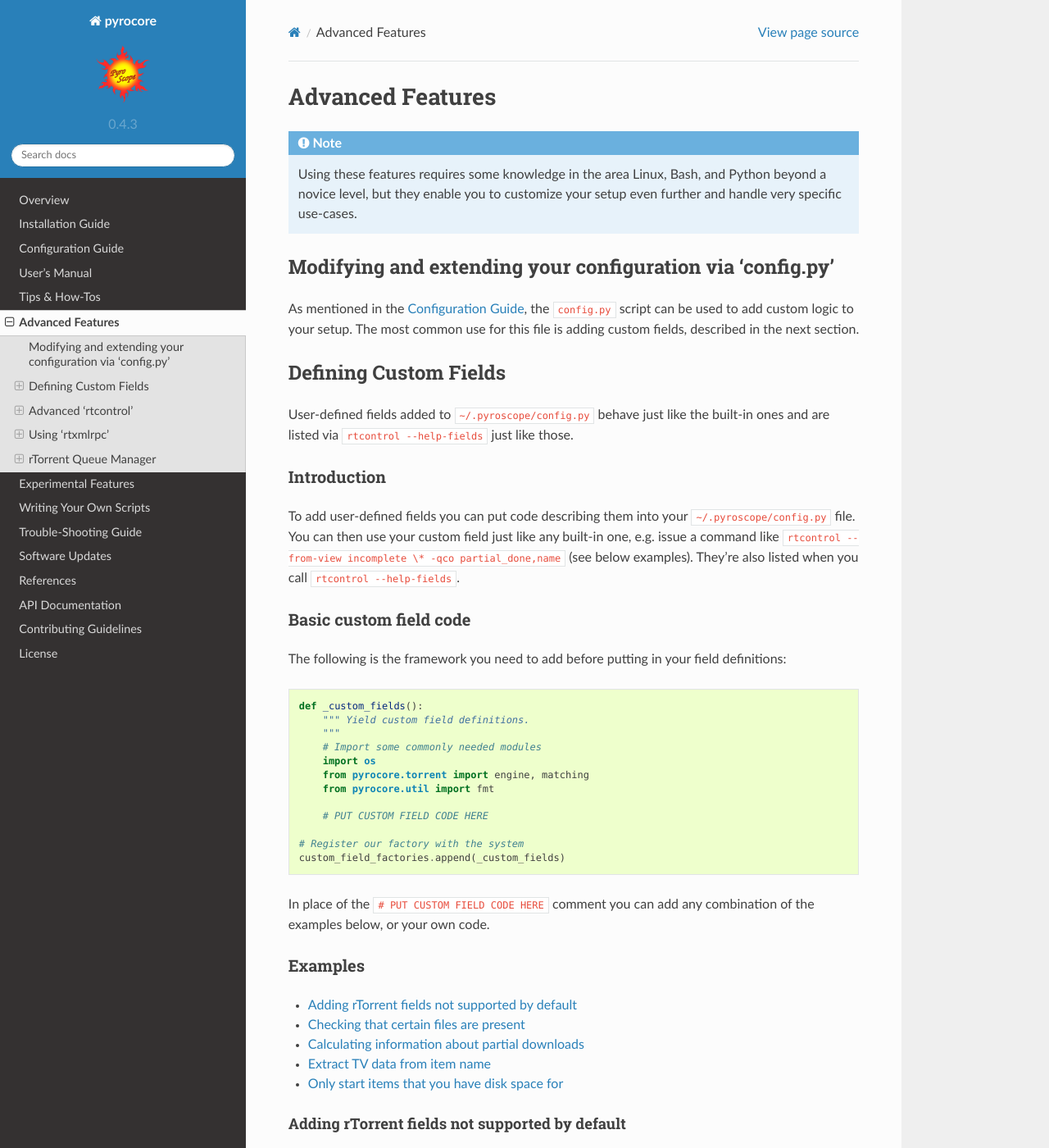
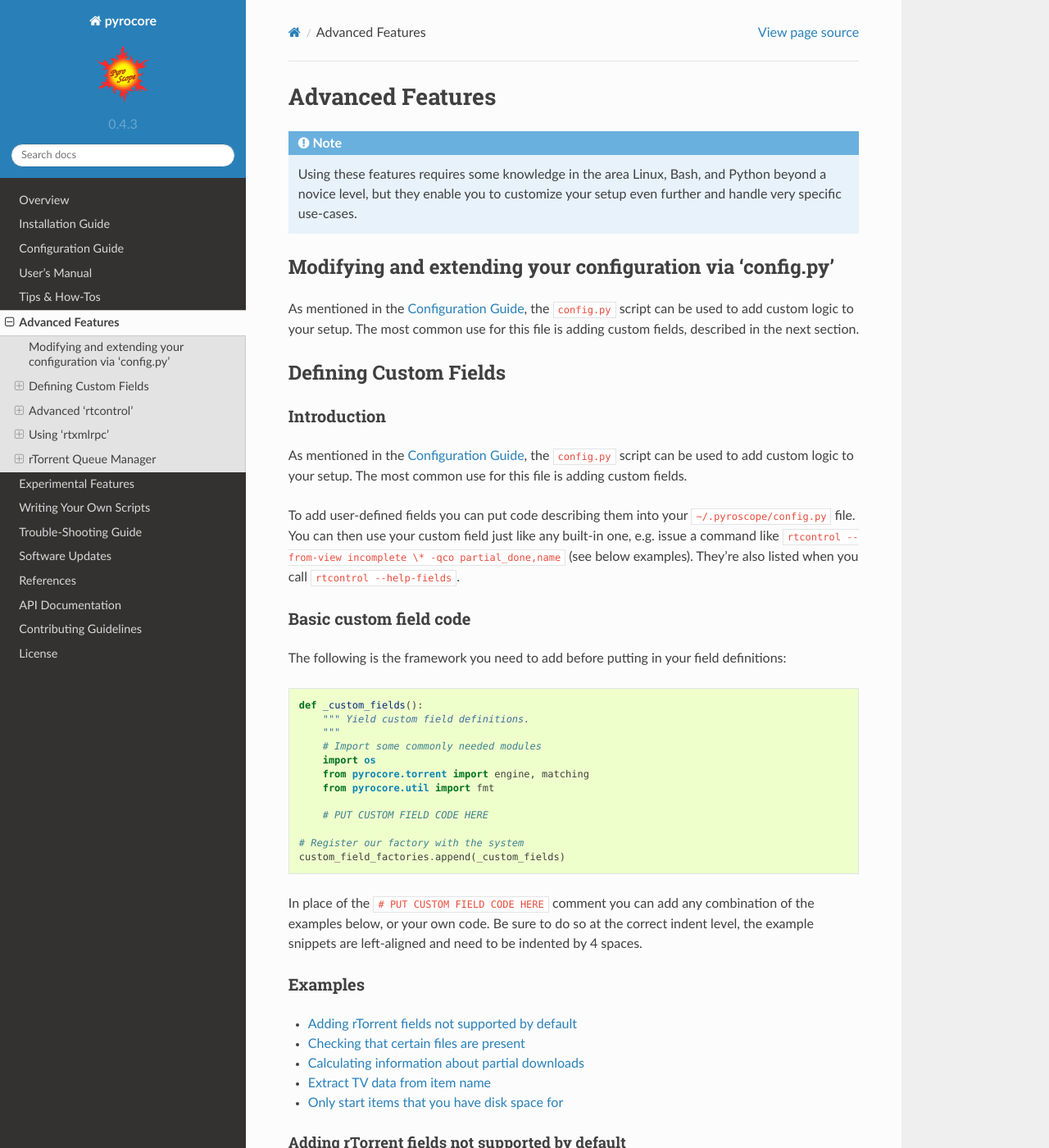
Before and after one commit to pyroscope/pyrocore, a Sphinx documentation site: the page built from docs/advanced.rst, in a window 1280 px wide and 1400 px high. Shown: the whole window at 82% size. Built offline with Sphinx 7.4.7 and the Read the Docs theme 2.0.0, drawn with Linux system fonts in a browser that asks for light colours; some of the changed text lies outside the part shown.

Commit message:
docs: minor changes to Custom Fields section

```diff
--- a/docs/advanced-custom-fields.rst
+++ b/docs/advanced-custom-fields.rst
@@ -1,11 +1,11 @@
 .. Included in advanced.rst
-
-User-defined fields added to ``~/.pyroscope/config.py`` behave just like
-the built-in ones and are listed via ``rtcontrol --help-fields`` just like those.
-
 
 Introduction
 ^^^^^^^^^^^^
+
+As mentioned in the :doc:`setup`, the ``config.py`` script can be used to add
+custom logic to your setup. The most common use for this file is adding
+custom fields.
 
 To add user-defined fields you can put code describing them into your
 ``~/.pyroscope/config.py`` file. You can then use your custom field just
@@ -19,7 +19,9 @@ Basic custom field code
 ^^^^^^^^^^^^^^^^^^^^^^^
 
 The following is the framework you need to add before putting in your
-field definitions::
+field definitions:
+
+.. code-block:: python
 
     def _custom_fields():
         """ Yield custom field definitions.
@@ -36,6 +38,8 @@ field definitions::
 
 In place of the ``# PUT CUSTOM FIELD CODE HERE`` comment you can add any
 combination of the examples below, or your own code.
+Be sure to do so at the correct indent level, the example snippets
+are left-aligned and need to be indented by 4 spaces.
 
 
 Examples
@@ -48,7 +52,7 @@ Examples
 Adding rTorrent fields not supported by default
 """""""""""""""""""""""""""""""""""""""""""""""
 
-::
+.. code-block:: python
 
         # Add rTorrent attributes not available by default
         def get_tracker_field(obj, name, aggregator=sum):
@@ -81,7 +85,7 @@ Adding rTorrent fields not supported by default
 Checking that certain files are present
 """""""""""""""""""""""""""""""""""""""
 
-::
+.. code-block:: python
 
         # Add file checkers
         def has_nfo(obj):
@@ -116,7 +120,7 @@ actually should be, when chunks shared by different files are not yet
 complete; but it will eventually reach ``100`` when all selected chunks
 are downloaded in full.
 
-::
+.. code-block:: python
 
         # Fields for partial downloads
         def partial_info(obj, name):
@@ -159,9 +163,9 @@ Extract TV data from item name
 This defines the ``tv_series`` and ``tv_episode`` fields, that are
 non-empty when the item name follows the "usual" naming conventions. Try
 it using something like
-«``rtcontrol loaded=-2w traits=tv -co tv_series,tv_episode,name``».
+``rtcontrol loaded=-2w traits=tv -co tv_series,tv_episode,name``.
 
-::
+.. code-block:: python
 
         # Map name field to TV series name, if applicable, else an empty string
         from pyrocore.util import traits
@@ -195,14 +199,14 @@ it using something like
 Only start items that you have disk space for
 """""""""""""""""""""""""""""""""""""""""""""
 
-This works together with QueueManager, so only items that pass a disk
+This works together with :ref:`QueueManager`, so that only items that pass a disk
 space check are actually started.
 
 The first step is to add a custom field that checks whether an item has
 room on the target device. As with the other examples, place this in
-your ``config.py`` (read the 1st two sections on this page).
+your ``config.py`` (read the 1st two sections, before the “Examples” one).
 
-::
+.. code-block:: python
 
         # Disk space check
         def has_room(obj):
```
